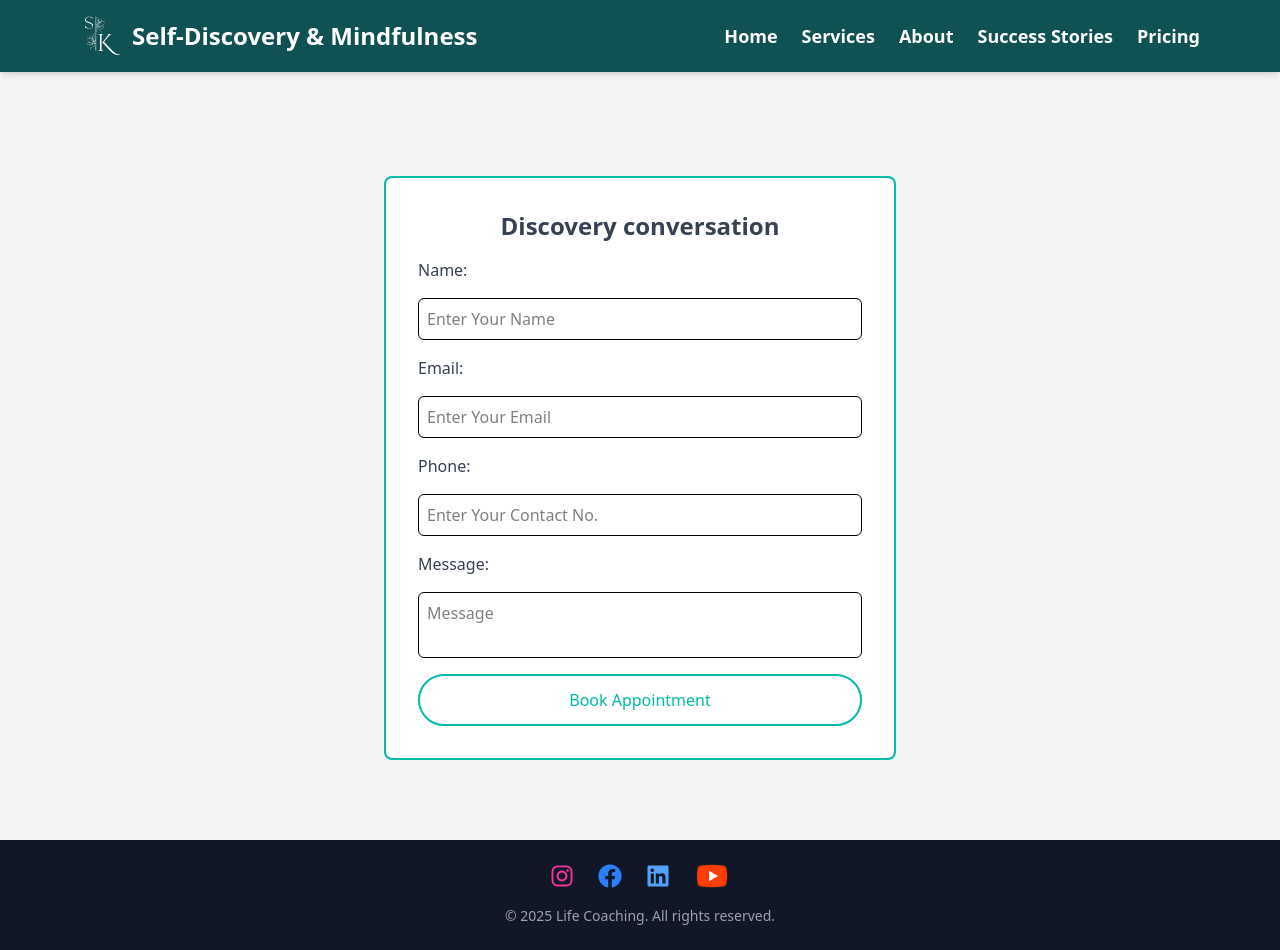
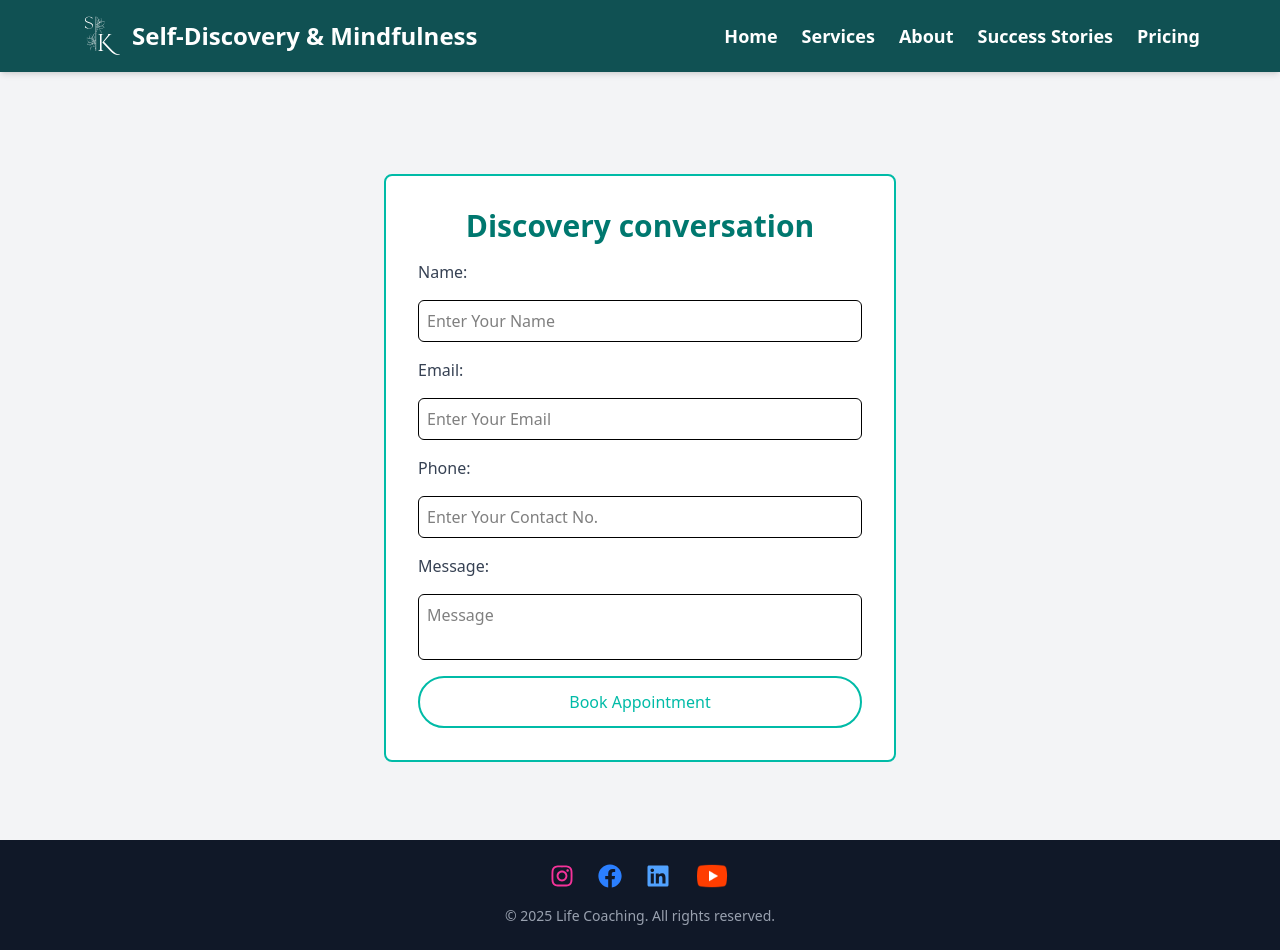
Before and after one commit to Atharv542/Life-Coaching, a React (Vite) app: page /booking in a window 1280 px wide. Built offline with nearby package versions, Linux system fonts and the light colour scheme.

Commit message:
One last change

```diff
--- a/src/components/BookingForm.jsx
+++ b/src/components/BookingForm.jsx
@@ -53,7 +53,7 @@
 
 
       <div className="bg-white  rounded-lg p-8 border-2 border-teal-500 mt-14 w-full max-w-lg">
-        <h2 className="text-2xl font-semibold text-gray-700 mb-4 text-center">
+        <h2 className="text-2xl md:text-3xl font-bold text-teal-700 mb-4 text-center">
         Discovery conversation
         </h2>
 
```
